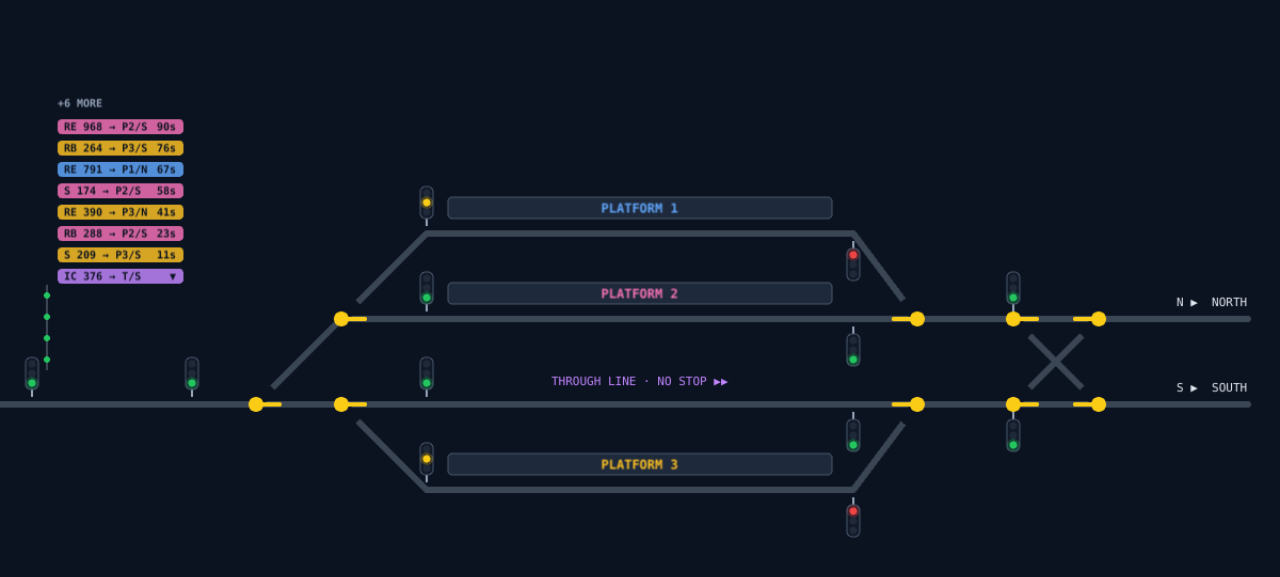
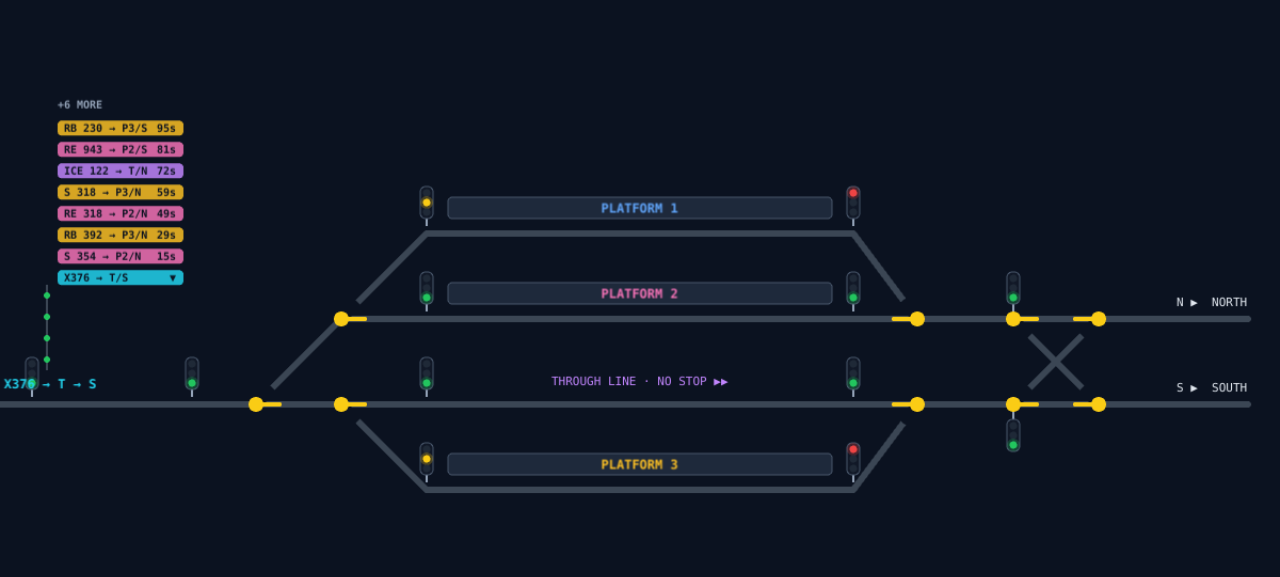
Before and after one commit to kvasdopil/trains, a website built with Vite: page index.html in a window 1280 px wide. Shown: the part 49-626 px from the top of the page. Built offline with nearby package versions, Linux system fonts and the light colour scheme; animation ran at ten frames a second.

Commit message:
Express trains and platform starters drawn above the track
Add express through trains (named like X123, at most two per shift,
always booked South): cyan, top speed 240, triple fare and refunds, and
-$6 lateness with no grace, charged the moment one has to brake for a
red signal and every second it stays held. Platform starter signals are
now drawn above the track; train labels are right-aligned to the head
so they clear them.

Co-Authored-By: Claude Opus 5.5 <noreply@anthropic.com>

```diff
--- a/src/core/layouts/central-station.ts
+++ b/src/core/layouts/central-station.ts
@@ -183,10 +183,10 @@ export const centralStation: StationLayout = {
     { id: 'T1', node: 'n_ts', fromEdge: 'e_swc_t', side: 'above' },
     { id: 'E3', node: 'n_p3s', fromEdge: 'e_swc_p3', side: 'above' },
     // Outgoing lights: protect the exit ladder.
-    { id: 'S1', node: 'n_p1e', fromEdge: 'e_p1', side: 'below' },
-    { id: 'S2', node: 'n_p2e', fromEdge: 'e_p2', side: 'below' },
-    { id: 'T2', node: 'n_te', fromEdge: 'e_t', side: 'below' },
-    { id: 'S3', node: 'n_p3e', fromEdge: 'e_p3', side: 'below' },
+    { id: 'S1', node: 'n_p1e', fromEdge: 'e_p1', side: 'above' },
+    { id: 'S2', node: 'n_p2e', fromEdge: 'e_p2', side: 'above' },
+    { id: 'T2', node: 'n_te', fromEdge: 'e_t', side: 'above' },
+    { id: 'S3', node: 'n_p3e', fromEdge: 'e_p3', side: 'above' },
     // Exit signals in front of the crossover: protect the crossover and the exit tracks.
     { id: 'O1', node: 'n_swg', fromEdge: 'e_swd_swg', side: 'above' },
     { id: 'O2', node: 'n_swj', fromEdge: 'e_swe_swj', side: 'below' },
--- a/src/core/schedule.ts
+++ b/src/core/schedule.ts
@@ -21,6 +21,12 @@ export interface ScheduleOptions {
   throughTracks?: TrackId[];
   /** Share of trains that run through without stopping, 0..1. */
   throughShare?: number;
+  /** Share of through trains that are expresses, 0..1. */
+  expressShare?: number;
+  /** Most expresses in one shift; further would-be expresses run as ordinary through trains. */
+  maxExpress?: number;
+  /** Exit every express is booked for; random like other trains when omitted. */
+  expressExit?: ExitId;
   /** Exits trains can be booked for; each train gets one at random. */
   exits: ExitId[];
   /** Seconds before the first train arrives. */
@@ -46,6 +52,8 @@ export interface ScheduleOptions {
 
 const STOPPING_SERVICES = ['RE', 'S', 'RB'];
 const THROUGH_SERVICES = ['IC', 'EC', 'ICE'];
+/** Service prefix of express trains. */
+export const EXPRESS_SERVICE = 'X';
 
 /** Generate a deterministic timetable for one dispatcher shift. */
 export function generateSchedule(options: ScheduleOptions): ScheduledTrain[] {
@@ -59,6 +67,9 @@ export function generateSchedule(options: ScheduleOptions): ScheduledTrain[] {
   const platformGap = options.platformGap ?? 30;
   const throughTracks = options.throughTracks ?? [];
   const throughShare = throughTracks.length > 0 ? (options.throughShare ?? 0.3) : 0;
+  const expressShare = options.expressShare ?? 0.3;
+  const maxExpress = options.maxExpress ?? 2;
+  let expressCount = 0;
   const pick = <T>(items: readonly T[]): T => {
     const item = items[Math.floor(rng() * items.length)];
     if (item === undefined) throw new Error('Cannot pick from an empty list');
@@ -72,6 +83,8 @@ export function generateSchedule(options: ScheduleOptions): ScheduledTrain[] {
   let at = options.firstAt ?? 4;
   for (let i = 0; i < options.count; i += 1) {
     const through = rng() < throughShare;
+    const express = through && rng() < expressShare && expressCount < maxExpress;
+    if (express) expressCount += 1;
     let destination: TrackId;
     if (through) {
       destination = pick(throughTracks);
@@ -87,13 +100,18 @@ export function generateSchedule(options: ScheduleOptions): ScheduledTrain[] {
       lastBookedAt.set(destination, at);
     }
     const trainLength = between(length);
+    const number = 100 + Math.floor(rng() * 900);
     trains.push({
-      id: `${pick(through ? THROUGH_SERVICES : STOPPING_SERVICES)} ${100 + Math.floor(rng() * 900)}`,
+      // Expresses are named like `X123`; other services like `IC 456`.
+      id: express
+        ? `${EXPRESS_SERVICE}${number}`
+        : `${pick(through ? THROUGH_SERVICES : STOPPING_SERVICES)} ${number}`,
       at,
       destination,
-      exit: pick(options.exits),
+      exit: express && options.expressExit ? options.expressExit : pick(options.exits),
       length: trainLength,
       dwell: through ? 0 : Math.round(dwellBase + dwellPerUnit * trainLength),
+      ...(express ? { express: true } : {}),
     });
     // Bunched arrivals put several trains in the station at the same time.
     at += between(rng() < bunchChance ? bunchGap : gap);
--- a/src/core/simulation.ts
+++ b/src/core/simulation.ts
@@ -1,6 +1,12 @@
 import { TrackGraph } from './graph';
 import { computeAspects, routeAhead } from './signals';
-import { DEFAULT_PHYSICS, PLATFORM_PASS_SPEED_FACTOR, STOP_MARGIN, Train } from './train';
+import {
+  DEFAULT_PHYSICS,
+  EXPRESS_PHYSICS,
+  PLATFORM_PASS_SPEED_FACTOR,
+  STOP_MARGIN,
+  Train,
+} from './train';
 import type { TrainPhysics } from './train';
 import { DEFAULT_PLATFORM_MARGIN } from './types';
 import type {
@@ -19,6 +25,8 @@ import type {
 
 export interface SimulationOptions {
   physics?: TrainPhysics;
+  /** Physics for express trains. */
+  expressPhysics?: TrainPhysics;
   /** Seconds a train is expected to need from entry to exit, excluding its dwell. */
   nominalTripSeconds?: number;
   /** Seconds of lateness that are forgiven before delay penalties apply. */
@@ -109,6 +117,8 @@ export const WRONG_EXIT_COINS = FARE_COINS;
 export const MISSED_STOP_COINS = FARE_COINS;
 /** Charged every whole second a train on the layout runs late beyond the grace. */
 export const LATE_CHARGE_PER_SECOND = 2;
+/** An express multiplies every coin it earns or costs by this. */
+export const EXPRESS_MULTIPLIER = 3;
 
 /**
  * Pure, deterministic station simulation. It owns switch states, trains, signals and
@@ -118,6 +128,7 @@ export class Simulation {
   readonly graph: TrackGraph;
   readonly schedule: readonly ScheduledTrain[];
   readonly physics: TrainPhysics;
+  readonly expressPhysics: TrainPhysics;
   readonly nominalTripSeconds: number;
   readonly delayGraceSeconds: number;
 
@@ -141,6 +152,7 @@ export class Simulation {
     this.graph = new TrackGraph(layout);
     this.schedule = schedule;
     this.physics = options.physics ?? DEFAULT_PHYSICS;
+    this.expressPhysics = options.expressPhysics ?? EXPRESS_PHYSICS;
     this.nominalTripSeconds = options.nominalTripSeconds ?? DEFAULT_NOMINAL_TRIP;
     this.delayGraceSeconds = options.delayGraceSeconds ?? DEFAULT_GRACE;
     this.switches = this.graph.defaultSwitchStates();
@@ -248,7 +260,8 @@ export class Simulation {
       if (this.occupied.has(entry.id) || this.locked.has(entry.id)) break;
       this.pending.shift();
       const stops = this.graph.isStoppingDestination(next.destination);
-      const train = new Train(next, entry, this.time, this.physics, stops);
+      const physics = next.express ? this.expressPhysics : this.physics;
+      const train = new Train(next, entry, this.time, physics, stops);
       this.trains.push(train);
       this.events.push({
         time: this.time,
@@ -331,6 +344,11 @@ export class Simulation {
       ? Math.sqrt(target.limitAhead.speed ** 2 + 2 * deceleration * target.limitAhead.dist)
       : Infinity;
     const targetSpeed = Math.min(this.speedLimit(train), brakingSpeed, limitSpeed);
+    // Held up by the dispatcher: braking for (or standing at) a red signal or unset route.
+    const held =
+      (target.reason === 'signal' || target.reason === 'blocked') &&
+      brakingSpeed < this.speedLimit(train);
+    if (held) train.heldSeconds += dt;
     if (targetSpeed > train.speed) {
       train.speed = Math.min(train.speed + acceleration * dt, targetSpeed);
     } else {
@@ -462,7 +480,7 @@ export class Simulation {
     const due = dwell > 0 ? Math.min(coins, Math.floor((elapsed / dwell) * coins + 1e-9)) : coins;
     while (train.coinsPaid < due) {
       train.coinsPaid += 1;
-      this.addMoney(train, COIN, 'unload');
+      this.addMoney(train, this.coin(train), 'unload');
     }
   }
 
@@ -484,7 +502,7 @@ export class Simulation {
     const due = Math.min(FARE_COINS, Math.max(0, Math.floor(progress * FARE_COINS + 1e-9)));
     while (train.coinsPaid < due) {
       train.coinsPaid += 1;
-      this.addMoney(train, COIN, 'through');
+      this.addMoney(train, this.coin(train), 'through');
     }
   }
 
@@ -511,7 +529,7 @@ export class Simulation {
     while (train.refundCoinsPaid < due) {
       const reason = train.refundCoinsPaid < missedStop ? 'missed-stop' : 'wrong-exit';
       train.refundCoinsPaid += 1;
-      this.addMoney(train, -COIN, reason, train.exitTaken ?? undefined);
+      this.addMoney(train, -this.coin(train), reason, train.exitTaken ?? undefined);
     }
   }
 
@@ -520,13 +538,30 @@ export class Simulation {
     return train.plan.at + this.nominalTripSeconds + train.plan.dwell;
   }
 
-  /** Every whole second a train on the layout runs past its deadline plus grace costs money. */
+  /**
+   * Every whole second a train on the layout runs past its deadline plus grace costs money.
+   * An express has no grace, pays triple, and is also charged for every second it is held up
+   * at a signal, starting the moment it has to brake.
+   */
   private chargeLateness(train: Train): void {
-    const overdue = Math.floor(this.time - this.deadline(train) - this.delayGraceSeconds + 1e-9);
+    const grace = train.plan.express ? 0 : this.delayGraceSeconds;
+    let overdue = Math.floor(this.time - this.deadline(train) - grace + 1e-9);
+    // An express is late the moment it is held up: one charge as it starts braking or stops,
+    // then one per further second held.
+    if (train.plan.express) overdue = Math.max(overdue, Math.ceil(train.heldSeconds - 1e-9));
     while (train.lateCharged < overdue) {
       train.lateCharged += 1;
-      this.addMoney(train, -LATE_CHARGE_PER_SECOND, 'late');
+      this.addMoney(train, -LATE_CHARGE_PER_SECOND * this.multiplier(train), 'late');
     }
+  }
+
+  private multiplier(train: Train): number {
+    return train.plan.express ? EXPRESS_MULTIPLIER : 1;
+  }
+
+  /** Value of one fare or refund coin for this train. */
+  private coin(train: Train): number {
+    return COIN * this.multiplier(train);
   }
 
   private completeTrain(train: Train): void {
--- a/src/core/train.ts
+++ b/src/core/train.ts
@@ -30,6 +30,13 @@ export const DEFAULT_PHYSICS: TrainPhysics = {
   maxSpeed: 110,
   acceleration: 35,
   deceleration: 55,
+};
+
+/** Expresses run more than twice as fast, and accelerate and brake harder to match. */
+export const EXPRESS_PHYSICS: TrainPhysics = {
+  maxSpeed: 240,
+  acceleration: 60,
+  deceleration: 95,
 };
 
 /** Trains stop this far short of a signal or platform end. */
@@ -66,6 +73,8 @@ export class Train {
   earned = 0;
   /** Whole seconds of lateness already charged. */
   lateCharged = 0;
+  /** Seconds spent braking for, or standing at, a red signal or unset route. */
+  heldSeconds = 0;
   /** Stretch of travel (head distances) over which a through train earns its fare. */
   fareRun: { start: number; length: number } | null = null;
   /** Head distance at which the train started crossing the exit point, if it owes refunds. */
--- a/src/core/types.ts
+++ b/src/core/types.ts
@@ -126,4 +126,9 @@ export interface ScheduledTrain {
   length: number;
   /** Seconds the train must dwell at the platform before departing (0 for through trains). */
   dwell: number;
+  /**
+   * An express is a through train worth three times the money: its fare, refunds and late
+   * charges are tripled, and its lateness is charged from the first second, with no grace.
+   */
+  express?: boolean;
 }
--- a/src/game/renderer.ts
+++ b/src/game/renderer.ts
@@ -54,6 +54,14 @@ const DESTINATION_COLORS: Record<TrackId, number> = {
 
 export function platformColor(id: TrackId): number {
   return DESTINATION_COLORS[id] ?? 0x34d399;
+}
+
+/** Express trains stand out from ordinary through trains. */
+const EXPRESS_COLOR = 0x22d3ee;
+
+/** Colour of a train, its label and its queue pill. */
+export function trainColor(plan: ScheduledTrain): number {
+  return plan.express ? EXPRESS_COLOR : platformColor(plan.destination);
 }
 
 const TRACK_WIDTH = 6;
@@ -389,10 +397,12 @@ export class StationRenderer {
           fontFamily: 'ui-monospace, Menlo, monospace',
           fontSize: 12,
           fontWeight: 'bold',
-          fill: platformColor(train.plan.destination),
+          fill: trainColor(train.plan),
         },
       });
-      label.anchor.set(0.5, 1);
+      // Right-aligned so the label trails over the train body and clears the signal at a
+      // platform's far end.
+      label.anchor.set(1, 1);
       this.labelLayer.addChild(label);
       this.trainLabels.set(train.id, label);
     }
@@ -408,7 +418,7 @@ export class StationRenderer {
       const points = this.trainPolyline(train);
       if (points.length < 2) continue;
       seen.add(train.id);
-      const color = platformColor(train.plan.destination);
+      const color = trainColor(train.plan);
       const [first, ...rest] = points;
       if (!first) continue;
       g.moveTo(first.x, first.y);
@@ -428,7 +438,7 @@ export class StationRenderer {
             ? ' ■'
             : '';
       label.text = `${train.id} → ${train.plan.destination} → ${train.plan.exit}${suffix}`;
-      if (head) label.position.set(head.x, head.y - 12);
+      if (head) label.position.set(Math.max(head.x, label.width + 4), head.y - 12);
       label.visible = true;
     }
     for (const [id, label] of this.trainLabels) {
@@ -553,7 +563,7 @@ export class StationRenderer {
     header.visible = true;
 
     for (const pill of shown) {
-      const color = platformColor(pill.plan.destination);
+      const color = trainColor(pill.plan);
       g.roundRect(x, pill.y - QUEUE_HEIGHT / 2, QUEUE_WIDTH, QUEUE_HEIGHT, 4).fill({
         color,
         alpha: pill.waiting ? 1 : 0.85,
--- a/src/main.ts
+++ b/src/main.ts
@@ -18,6 +18,7 @@ function createSimulation(seed: number): Simulation {
     platforms: centralStation.platforms.map((p) => p.id),
     throughTracks: centralStation.throughTracks.map((t) => t.id),
     exits: centralStation.exits.map((x) => x.id),
+    expressExit: 'S',
   });
   return new Simulation(centralStation, schedule);
 }
--- a/src/style.css
+++ b/src/style.css
@@ -11,6 +11,7 @@
   --p2: #f472b6;
   --p3: #fbbf24;
   --thru: #c084fc;
+  --express: #22d3ee;
   color-scheme: dark;
 }
 
@@ -241,6 +242,10 @@ button.active {
   background: var(--thru);
 }
 
+.plat.express {
+  background: var(--express);
+}
+
 .row .exit {
   color: var(--text);
   font-size: 11px;
--- a/src/ui/hud.ts
+++ b/src/ui/hud.ts
@@ -224,7 +224,7 @@ export class Hud {
     }
     return `<li class="row ${state}">
       <span class="id">${escapeHtml(plan.id)}</span>
-      <span class="plat ${plan.destination}">${plan.destination}</span><span class="exit">→${plan.exit}</span>
+      <span class="plat ${plan.express ? 'express' : plan.destination}">${plan.destination}</span><span class="exit">→${plan.exit}</span>
       <span class="status">${escapeHtml(status)}</span>
     </li>`;
   }
```
Also changed, not shown: memory/spec/domain/timetable-and-scoring.md (+4 -2 lines), memory/spec/domain/train-movement.md (+1 -1 lines), memory/spec/ui/hud.md (+3 -1 lines), src/core/__tests__/schedule.test.ts (+44 -0 lines), src/core/__tests__/simulation.test.ts (+66 -0 lines), README.md.
